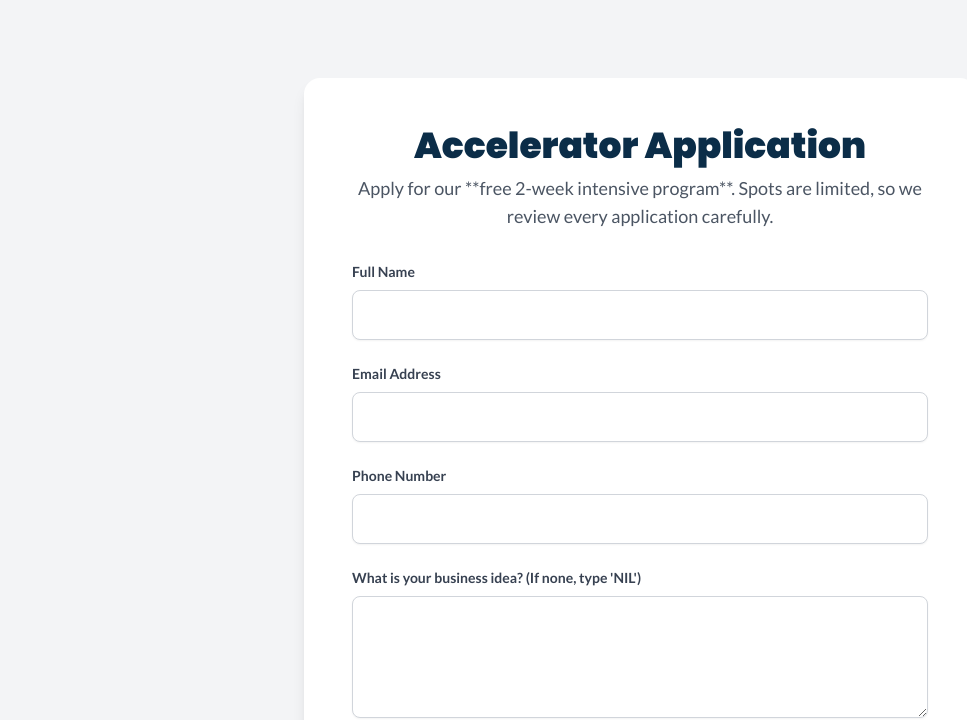
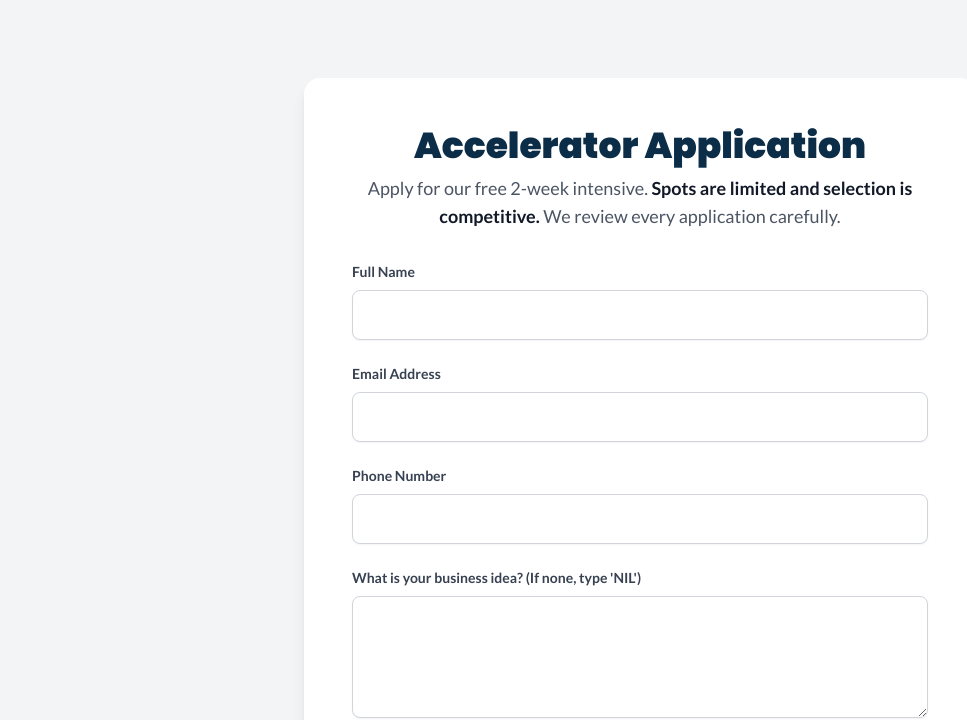
Before and after one commit to Ogirimaobey/fundbridgeafrica, a plain HTML site: page apply.html in a window 1280 px wide. Shown: the part 90-810 px from the top of the page, without its empty margins (0-967 px from the left). Drawn offline with nearby package versions, Linux system fonts and the light colour scheme.

Commit message:
Update apply.html

```diff
--- a/apply.html
+++ b/apply.html
@@ -39,7 +39,7 @@
 
             <div class="text-center mb-8">
                 <h1 class="text-3xl md:text-4xl font-black text-[#0B2D48] font-poppins">Accelerator Application</h1>
-                <p class="text-lg text-gray-600 mt-2">Apply for our **free 2-week intensive program**. Spots are limited, so we review every application carefully.</p>
+                <p class="text-lg text-gray-600 mt-2">Apply for our free 2-week intensive. <strong class="text-gray-900">Spots are limited and selection is competitive.</strong> We review every application carefully.</p>
             </div>
 
             <form id="sprint-form" class="space-y-6">
@@ -99,8 +99,7 @@
                 status.classList.add("bg-green-100", "text-green-800");
                 status.innerHTML = "Success! Submitting your application...";
 
-                // This is the redirect. It waits 1 second then sends
-                // the user to your thank-you page.
+                // This is the redirect.
                 setTimeout(function() {
                     window.location.href = "/thank-you";
                 }, 1000);
```
